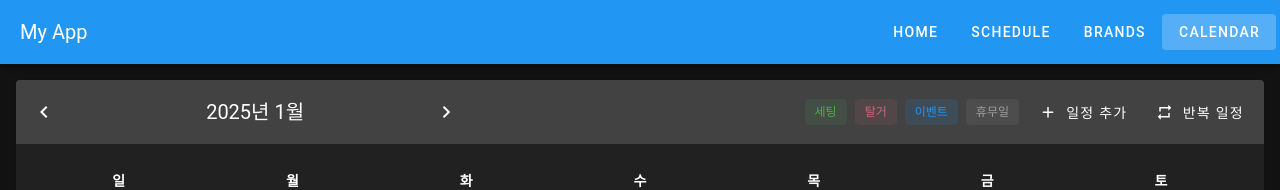
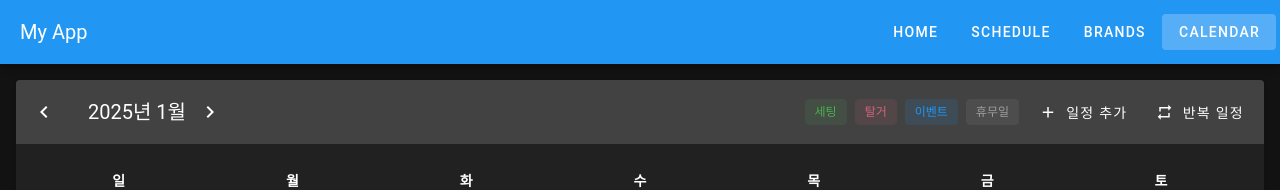
Before and after one commit to catdevdog/wallert_admin, a Nuxt app: page /calendar in a window 1280 px wide. Shown: the top 190 px of the page. Built offline with nearby package versions, Linux system fonts and the light colour scheme; no server answers.

Commit message:
dseign: 캘린더 타이틀 수정

```diff
--- a/pages/calendar.vue
+++ b/pages/calendar.vue
@@ -6,7 +6,7 @@
           <v-icon>mdi-chevron-left</v-icon>
         </v-btn>
 
-        <v-toolbar-title class="text-center">
+        <v-toolbar-title class="text-center calendar-title">
           {{ currentMonthTitle }}
         </v-toolbar-title>
 
@@ -571,6 +571,10 @@ onMounted(() => {
 </script>
 
 <style scoped>
+.calendar-title {
+  flex: 0 0 auto;
+}
+
 .calendar-grid {
   width: 100%;
 }
--- a/pages/index.vue
+++ b/pages/index.vue
@@ -48,12 +48,12 @@
               <div class="text-h6 text-medium-emphasis">예정된 세팅 없음</div>
             </template>
 
-            <!-- 벽면별 평균 주기 -->
+            <!-- 평균 세팅 주기 -->
             <v-expand-transition>
               <div v-if="Object.keys(brand.walls).length > 0" class="mt-4">
                 <v-divider class="mb-2" />
                 <div class="text-caption text-medium-emphasis mb-2">
-                  벽면별 평균 주기
+                  평균 세팅 주기
                 </div>
                 <div
                   v-for="(data, wall) in brand.walls"
```
